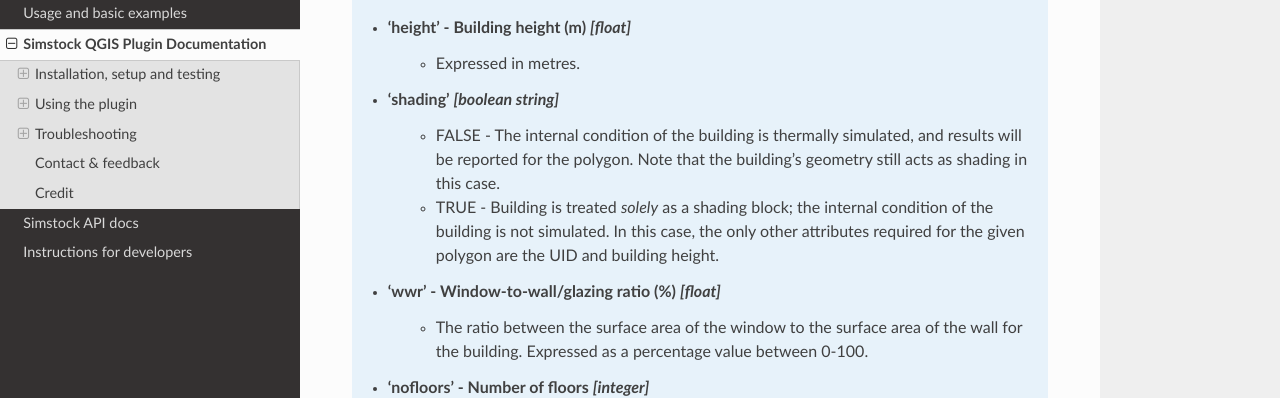
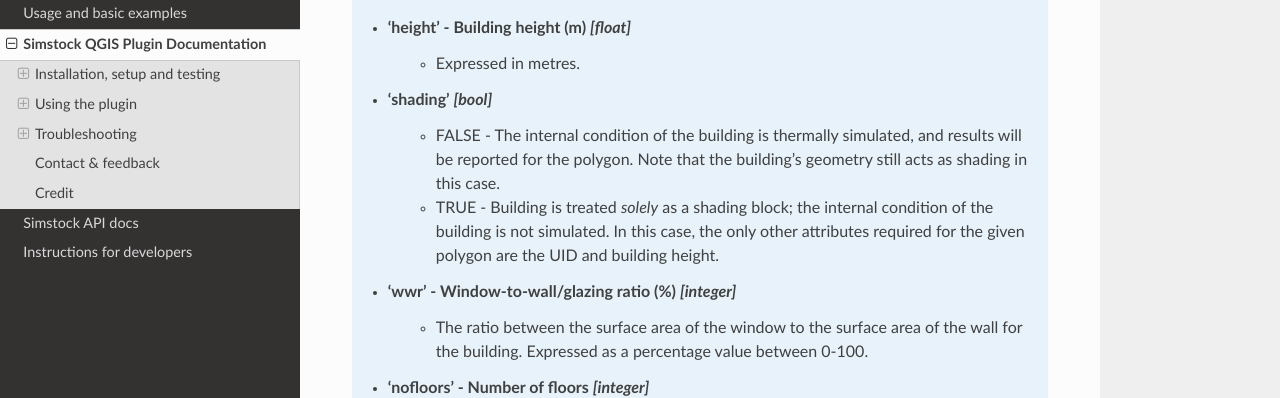
Before and after one commit to UCL/simstock, a Sphinx documentation site: the page built from docs/source/simstockqgis.rst, in a window 1280 px wide and 900 px high, scrolled down 2856 px. Shown: the part 168-566 px from the top of the window. Built offline with Sphinx 7.4.7 and the Read the Docs theme 3.1.0, drawn with Linux system fonts in a browser that asks for light colours.

Commit message:
Update qgis docs typing according to recent plugin update

```diff
--- a/docs/source/simstockqgis.rst
+++ b/docs/source/simstockqgis.rst
@@ -125,11 +125,11 @@
    * '**height**' - Building height (m) *[float]*
       * Expressed in metres.
 
-   * '**shading**' *[boolean string]*
+   * '**shading**' *[bool]*
       * FALSE - The internal condition of the building is thermally simulated, and results will be reported for the polygon. Note that the building's geometry still acts as shading in this case.
       * TRUE - Building is treated *solely* as a shading block; the internal condition of the building is not simulated. In this case, the only other attributes required for the given polygon are the UID and building height.
 
-   * '**wwr**' - Window-to-wall/glazing ratio (%) *[float]*
+   * '**wwr**' - Window-to-wall/glazing ratio (%) *[integer]*
       * The ratio between the surface area of the window to the surface area of the wall for the building. Expressed as a percentage value between 0-100.
 
    * '**nofloors**' - Number of floors *[integer]*
```
